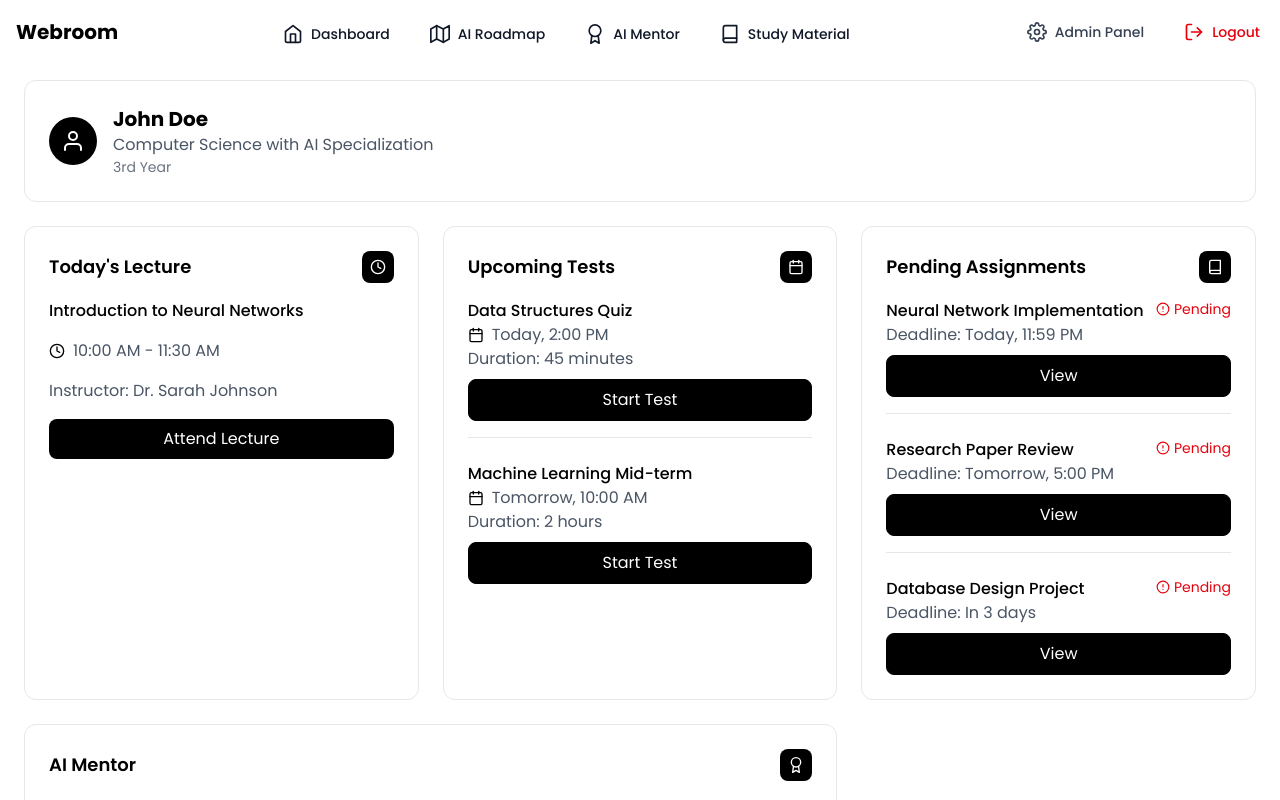
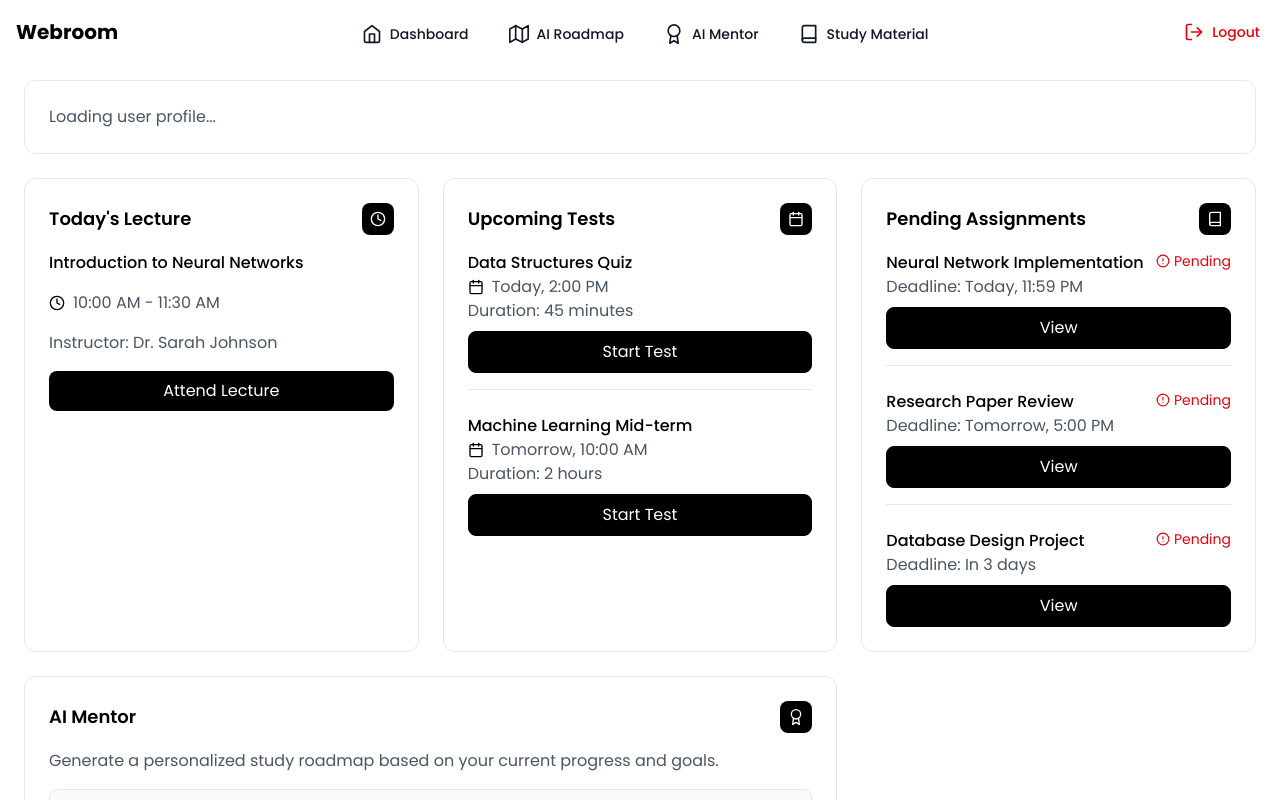
Before and after one commit to abhishekkhatale/final-year-project, a React (Vite) app: page /dashboard in a window 1280 px wide. Shown: the top 800 px of the page. Built offline with nearby package versions, Linux system fonts and the light colour scheme.

Commit message:
userdetails using session

```diff
--- a/src/components/Header.jsx
+++ b/src/components/Header.jsx
@@ -15,6 +15,7 @@ import {
 const Header = () => {
   const [isOpen, setIsOpen] = useState(false);
   const [scrolled, setScrolled] = useState(false);
+  const [isAdmin, setIsAdmin] = useState(false);
   const navigate = useNavigate();
 
   useEffect(() => {
@@ -25,9 +26,18 @@ const Header = () => {
     return () => window.removeEventListener('scroll', handleScroll);
   }, []);
 
+  useEffect(() => {
+    const user = JSON.parse(sessionStorage.getItem('user'));
+    if (user?.email === 'admin@gmail.com') {
+      setIsAdmin(true);
+    } else {
+      setIsAdmin(false);
+    }
+  }, []);
+
   const handleLogout = (e) => {
     e.preventDefault();
-    // Add any logout logic here (clearing tokens, etc.)
+    sessionStorage.removeItem('user');
     navigate('/login');
   };
 
@@ -45,31 +55,19 @@ const Header = () => {
           {/* Middle - Navigation (Desktop) */}
           <div className="hidden md:flex md:items-center md:justify-center md:flex-1">
             <nav className="flex space-x-8">
-              <Link
-                to="/dashboard"
-                className="inline-flex items-center px-1 pt-1 text-sm font-medium text-gray-900 hover:text-gray-600 transition-colors"
-              >
+              <Link to="/dashboard" className="inline-flex items-center px-1 pt-1 text-sm font-medium text-gray-900 hover:text-gray-600 transition-colors">
                 <FiHome className="h-5 w-5" />
                 <span className="ml-2">Dashboard</span>
               </Link>
-              <Link
-                to="/ai-roadmap"
-                className="inline-flex items-center px-1 pt-1 text-sm font-medium text-gray-900 hover:text-gray-600 transition-colors"
-              >
+              <Link to="/ai-roadmap" className="inline-flex items-center px-1 pt-1 text-sm font-medium text-gray-900 hover:text-gray-600 transition-colors">
                 <FiMap className="h-5 w-5" />
                 <span className="ml-2">AI Roadmap</span>
               </Link>
-              <Link
-                to="/ai-mentor"
-                className="inline-flex items-center px-1 pt-1 text-sm font-medium text-gray-900 hover:text-gray-600 transition-colors"
-              >
+              <Link to="/ai-mentor" className="inline-flex items-center px-1 pt-1 text-sm font-medium text-gray-900 hover:text-gray-600 transition-colors">
                 <FiAward className="h-5 w-5" />
                 <span className="ml-2">AI Mentor</span>
               </Link>
-              <Link
-                to="/studymaterial"
-                className="inline-flex items-center px-1 pt-1 text-sm font-medium text-gray-900 hover:text-gray-600 transition-colors"
-              >
+              <Link to="/studymaterial" className="inline-flex items-center px-1 pt-1 text-sm font-medium text-gray-900 hover:text-gray-600 transition-colors">
                 <FiBook className="h-5 w-5" />
                 <span className="ml-2">Study Material</span>
               </Link>
@@ -78,13 +76,12 @@ const Header = () => {
 
           {/* Right - Actions (Desktop) */}
           <div className="hidden md:flex items-center space-x-4">
-            <Link
-              to="/admin"
-              className="inline-flex items-center px-3 py-2 text-sm font-medium rounded-md text-gray-700 hover:bg-gray-50 transition-colors"
-            >
+            {isAdmin && (
+              <Link to="/admin" className="inline-flex items-center px-3 py-2 text-sm font-medium rounded-md text-gray-700 hover:bg-gray-50 transition-colors">
                 <FiSettings className="h-5 w-5" />
                 <span className="ml-2">Admin Panel</span>
               </Link>
+            )}
             <button
               onClick={handleLogout}
               className="inline-flex items-center px-3 py-2 text-sm font-medium rounded-md text-red-600 hover:bg-red-50 transition-colors"
@@ -102,11 +99,7 @@ const Header = () => {
               aria-expanded="false"
             >
               <span className="sr-only">Open main menu</span>
-              {isOpen ? (
-                <FiX className="block h-6 w-6" />
-              ) : (
-                <FiMenu className="block h-6 w-6" />
-              )}
+              {isOpen ? <FiX className="block h-6 w-6" /> : <FiMenu className="block h-6 w-6" />}
             </button>
           </div>
         </div>
@@ -116,48 +109,30 @@ const Header = () => {
       {isOpen && (
         <div className="md:hidden bg-white shadow-lg">
           <div className="pt-2 pb-3 space-y-1">
-            <Link
-              to="/dashboard"
-              className="flex items-center px-3 py-2 text-base font-medium text-gray-900 hover:bg-gray-50 transition-colors"
-              onClick={() => setIsOpen(false)}
-            >
+            <Link to="/dashboard" className="flex items-center px-3 py-2 text-base font-medium text-gray-900 hover:bg-gray-50 transition-colors" onClick={() => setIsOpen(false)}>
               <FiHome className="h-5 w-5" />
               <span className="ml-3">Dashboard</span>
             </Link>
-            <Link
-              to="/ai-roadmap"
-              className="flex items-center px-3 py-2 text-base font-medium text-gray-900 hover:bg-gray-50 transition-colors"
-              onClick={() => setIsOpen(false)}
-            >
+            <Link to="/ai-roadmap" className="flex items-center px-3 py-2 text-base font-medium text-gray-900 hover:bg-gray-50 transition-colors" onClick={() => setIsOpen(false)}>
               <FiMap className="h-5 w-5" />
               <span className="ml-3">AI Roadmap</span>
             </Link>
-            <Link
-              to="/ai-mentor"
-              className="flex items-center px-3 py-2 text-base font-medium text-gray-900 hover:bg-gray-50 transition-colors"
-              onClick={() => setIsOpen(false)}
-            >
+            <Link to="/ai-mentor" className="flex items-center px-3 py-2 text-base font-medium text-gray-900 hover:bg-gray-50 transition-colors" onClick={() => setIsOpen(false)}>
               <FiAward className="h-5 w-5" />
               <span className="ml-3">AI Mentor</span>
             </Link>
-            <Link
-              to="/studymaterial"
-              className="flex items-center px-3 py-2 text-base font-medium text-gray-900 hover:bg-gray-50 transition-colors"
-              onClick={() => setIsOpen(false)}
-            >
+            <Link to="/studymaterial" className="flex items-center px-3 py-2 text-base font-medium text-gray-900 hover:bg-gray-50 transition-colors" onClick={() => setIsOpen(false)}>
               <FiBook className="h-5 w-5" />
               <span className="ml-3">Study Material</span>
             </Link>
           </div>
           <div className="pt-4 pb-3 border-t border-gray-200">
-            <Link
-              to="/admin"
-              className="flex items-center px-3 py-2 text-base font-medium text-gray-700 hover:bg-gray-50 transition-colors"
-              onClick={() => setIsOpen(false)}
-            >
+            {isAdmin && (
+              <Link to="/admin" className="flex items-center px-3 py-2 text-base font-medium text-gray-700 hover:bg-gray-50 transition-colors" onClick={() => setIsOpen(false)}>
                 <FiSettings className="h-5 w-5" />
                 <span className="ml-3">Admin Panel</span>
               </Link>
+            )}
             <button
               onClick={(e) => {
                 e.preventDefault();
--- a/src/components/LoginModal.jsx
+++ b/src/components/LoginModal.jsx
@@ -31,11 +31,15 @@ const LoginModal = ({ onClose, onLogin }) => {
         { headers: { "Content-Type": "application/json" } }
       );
 
+      // Store user data in sessionStorage
+      sessionStorage.setItem("user", JSON.stringify(response.data.user));
+
       if (typeof onLogin === "function") {
         onLogin(response.data);
       }
 
       navigate("/dashboard");
+
       if (typeof onClose === "function") {
         onClose();
       }
@@ -53,7 +57,6 @@ const LoginModal = ({ onClose, onLogin }) => {
   return (
     <div className="fixed inset-0 bg-[#f8f8f8] bg-opacity-50 flex items-center justify-center transition-opacity duration-300 z-50">
       <div className="bg-white rounded-lg w-full max-w-md shadow-xl transform transition-all duration-300 mx-4">
-        {/* Header */}
         <div className="flex justify-between items-center p-5 border-b border-gray-200">
           <h2 className="text-xl font-semibold">Login to WebRoom</h2>
           <button
@@ -65,8 +68,7 @@ const LoginModal = ({ onClose, onLogin }) => {
           </button>
         </div>
 
-        {/* Form */}
-        <form className="p-5 " onSubmit={handleSubmit}>
+        <form className="p-5" onSubmit={handleSubmit}>
           {error && (
             <div className="bg-red-100 text-red-600 p-3 rounded-md mb-5 text-sm">
               {error}
@@ -139,7 +141,6 @@ const LoginModal = ({ onClose, onLogin }) => {
           </button>
         </form>
 
-        {/* Signup Link */}
         <div className="p-4 border-t border-gray-200 text-center text-gray-700">
           <p>
             Don't have an account?{" "}
--- a/src/components/UserProfileCard.jsx
+++ b/src/components/UserProfileCard.jsx
@@ -1,18 +1,38 @@
-import { FiUser } from 'react-icons/fi';
+import { FiUser } from "react-icons/fi";
+import { useEffect, useState } from "react";
 
-const UserProfileCard = () => (
+const UserProfileCard = () => {
+  const [user, setUser] = useState(null);
+
+  useEffect(() => {
+    const storedUser = sessionStorage.getItem("user");
+    if (storedUser) {
+      setUser(JSON.parse(storedUser));
+    }
+  }, []);
+
+  if (!user) {
+    return (
+      <div className="md:col-span-3 bg-white rounded-xl border border-gray-200 p-6">
+        <p className="text-gray-600">Loading user profile...</p>
+      </div>
+    );
+  }
+
+  return (
     <div className="md:col-span-3 bg-white rounded-xl border border-gray-200 p-6">
       <div className="flex items-center space-x-4">
         <div className="bg-black p-3 rounded-full">
           <FiUser className="text-white text-2xl" />
         </div>
         <div>
-        <h2 className="text-xl font-bold text-black">John Doe</h2>
-        <p className="text-gray-600">Computer Science with AI Specialization</p>
-        <p className="text-gray-500 text-sm">3rd Year</p>
+          <h2 className="text-xl font-bold text-black">{user.name}</h2>
+          <p className="text-gray-600">{user.course}</p>
+          <p className="text-gray-500 text-sm">{user.year}</p>
         </div>
       </div>
     </div>
   );
+};
 
 export default UserProfileCard;
```
Lines whose indentation alone changed are shown as unchanged.
